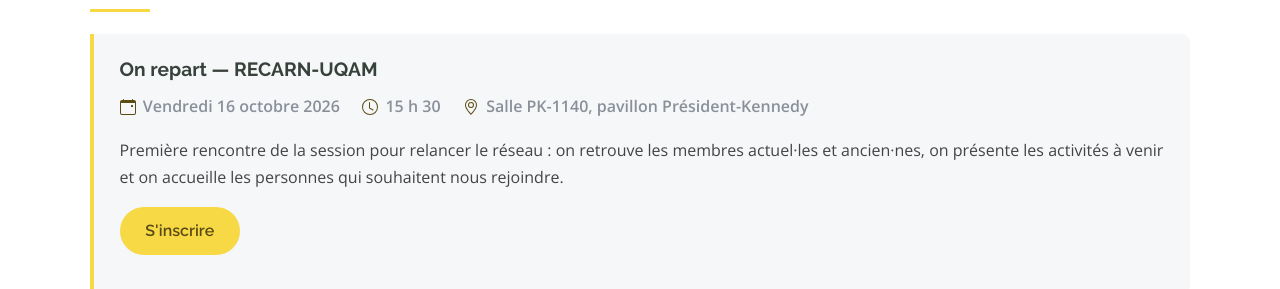
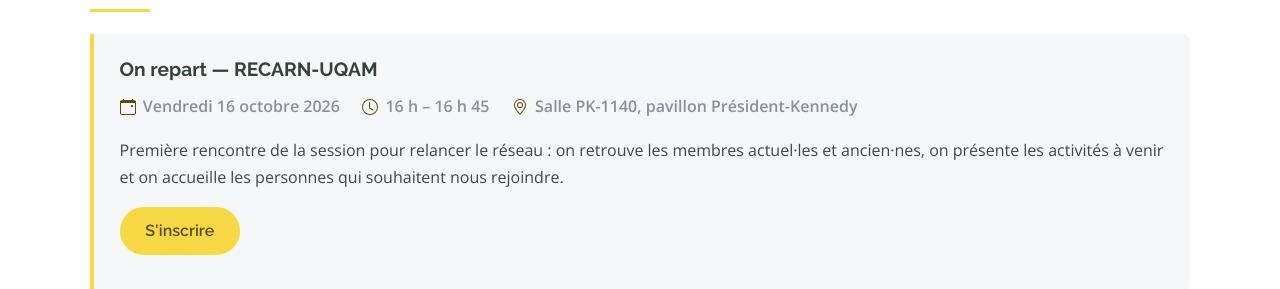
Before and after one commit to RECARN-UQAM/recarn-uqam.github.io, a Jekyll site: the page built from evenements.md, in a window 1280 px wide and 900 px high. Shown: the part 258-547 px from the top of the window. Built offline with Jekyll 4.4.1, drawn with Linux system fonts in a browser that asks for light colours.

Commit message:
Nouvel horaire de la séance du 16 octobre
La séance « On repart » aura lieu de 16 h à 16 h 45.

Réf. RECARN-UQAM/recarn-uqam.github.io#32

Signed-off-by: GYOM15 <millimounou.guy_olivier_yanouba@courrier.uqam.ca>

```diff
--- a/evenements.md
+++ b/evenements.md
@@ -13,7 +13,7 @@
   <h3>On repart — RECARN-UQAM</h3>
   <ul class="meta">
     <li>{% include icon.html name="calendar" %}Vendredi 16 octobre 2026</li>
-    <li>{% include icon.html name="clock" %}15 h 30</li>
+    <li>{% include icon.html name="clock" %}16 h – 16 h 45</li>
     <li>{% include icon.html name="geo" %}Salle PK-1140, pavillon Président-Kennedy</li>
   </ul>
   <p>Première rencontre de la session pour relancer le réseau : on retrouve les membres actuel·les et ancien·nes, on présente les activités à venir et on accueille les personnes qui souhaitent nous rejoindre.</p>
```
